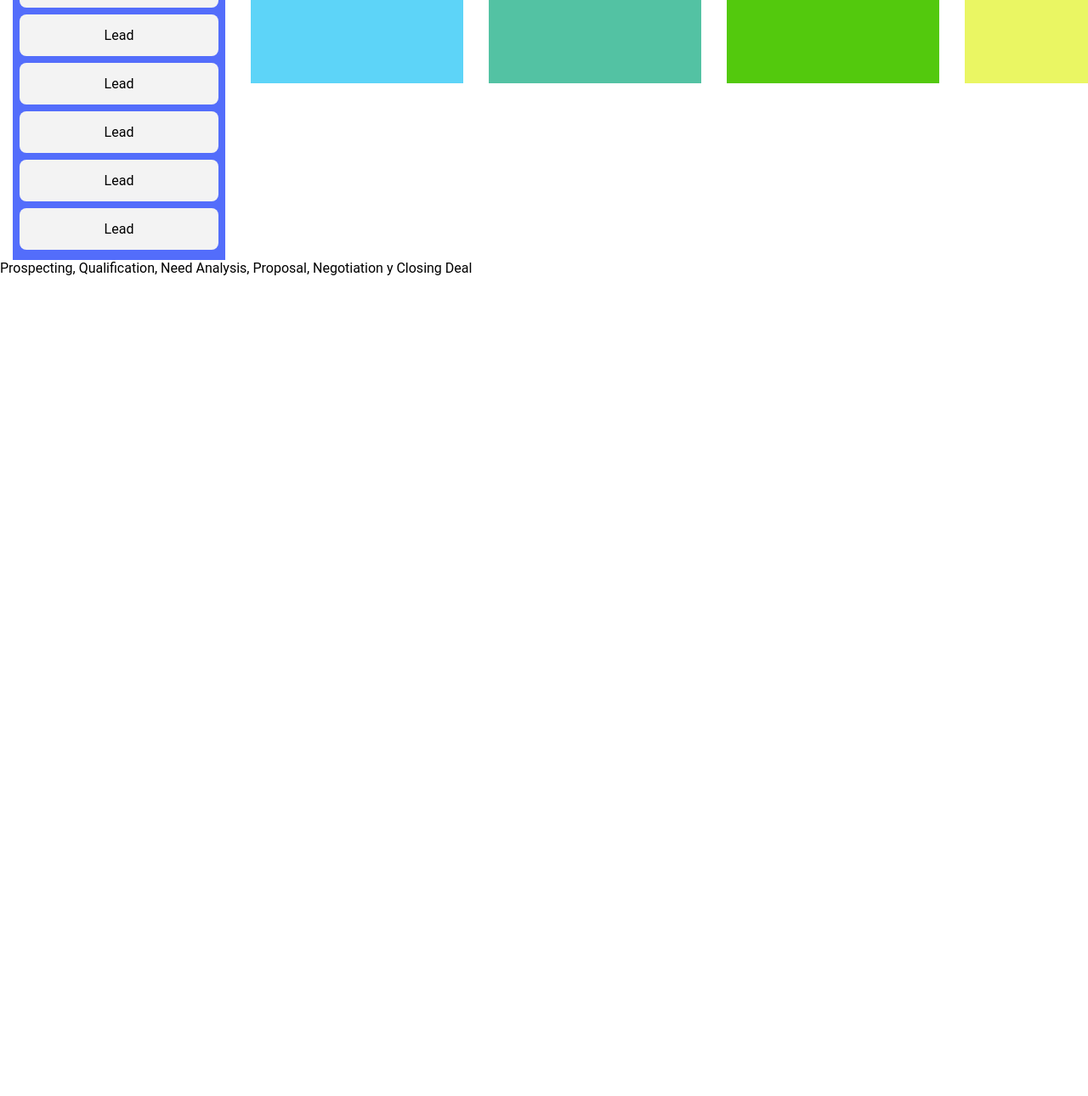
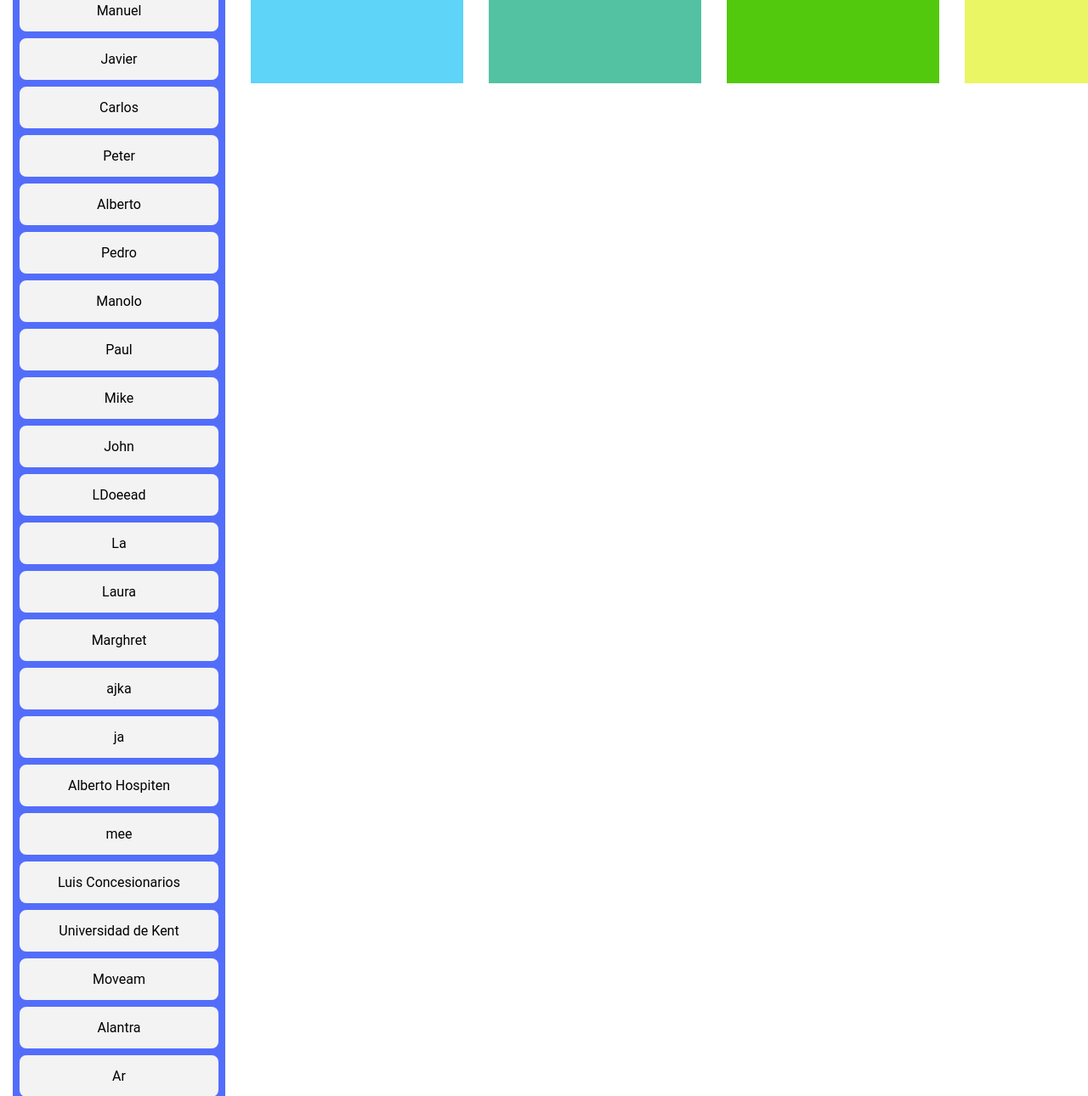
Before and after one commit to luiskcc/dragndrop, a plain HTML site: page index.html in a window 1280 px wide. Shown: the part 90-1380 px from the top of the page at 85% size. Before the commit the page ends 800 px from the top, so only its background shows below. Drawn offline with Linux system fonts and the light colour scheme.

Commit message:
names added examples

```diff
--- a/index.html
+++ b/index.html
@@ -13,25 +13,48 @@
             <h1>Sales pipeline</h1>
             <div class="lists">
                 <div class="list" id="Prospecting">
-                    <div class="list-item" draggable="true">Lead</div>
-                    <div class="list-item" draggable="true">Lead</div>
-                    <div class="list-item" draggable="true">Lead</div>
-                    <div class="list-item" draggable="true">Lead</div>
-                    <div class="list-item" draggable="true">Lead</div>
-                    <div class="list-item" draggable="true">Lead</div>
+                    <h2>Prospecting</h2>
+                    <div class="list-item" draggable="true">Manuel</div>
+                    <div class="list-item" draggable="true">Javier</div>
+                    <div class="list-item" draggable="true">Carlos</div>
+                    <div class="list-item" draggable="true">Peter</div>
+                    <div class="list-item" draggable="true">Alberto</div>
+                    <div class="list-item" draggable="true">Pedro</div>
+                    <div class="list-item" draggable="true">Manolo</div>
+                    <div class="list-item" draggable="true">Paul</div>
+                    <div class="list-item" draggable="true">Mike</div>
+                    <div class="list-item" draggable="true">John</div>
+                    <div class="list-item" draggable="true">LDoeead</div>
+                    <div class="list-item" draggable="true">La</div>
+                    <div class="list-item" draggable="true">Laura</div>
+                    <div class="list-item" draggable="true">Marghret</div>
+                    <div class="list-item" draggable="true">ajka</div>
+                    <div class="list-item" draggable="true">ja</div>
+                    <div class="list-item" draggable="true">Alberto Hospiten</div>
+                    <div class="list-item" draggable="true">mee</div>
+                    <div class="list-item" draggable="true">Luis Concesionarios</div>
+                    <div class="list-item" draggable="true">Universidad de Kent</div>
+                    <div class="list-item" draggable="true">Moveam</div>
+                    <div class="list-item" draggable="true">Alantra</div>
+                    <div class="list-item" draggable="true">Ar</div>
+                    <div class="list-item" draggable="true">Juan</div>
                 </div>
                 <div class="list" id="Qualification">
+                    <h2>Qualification</h2>
                 </div>
                 <div class="list" id="NeedAnalysis">
+                    <h2>Need Analysis</h2>
                 </div>
                 <div class="list" id="Proposal">
+                    <h2>Proposal</h2>
                 </div>
                 <div class="list" id="Negotiation">
+                    <h2>Negotiation</h2>
                 </div>
                 <div class="list" id="ClosingDeal">
+                    <h2>Closing Deal</h2>
                 </div>
             </div>
-Prospecting, Qualification, Need Analysis, Proposal, Negotiation y Closing Deal
         </header>
     </div>
     <script src="main.js"></script>
```
